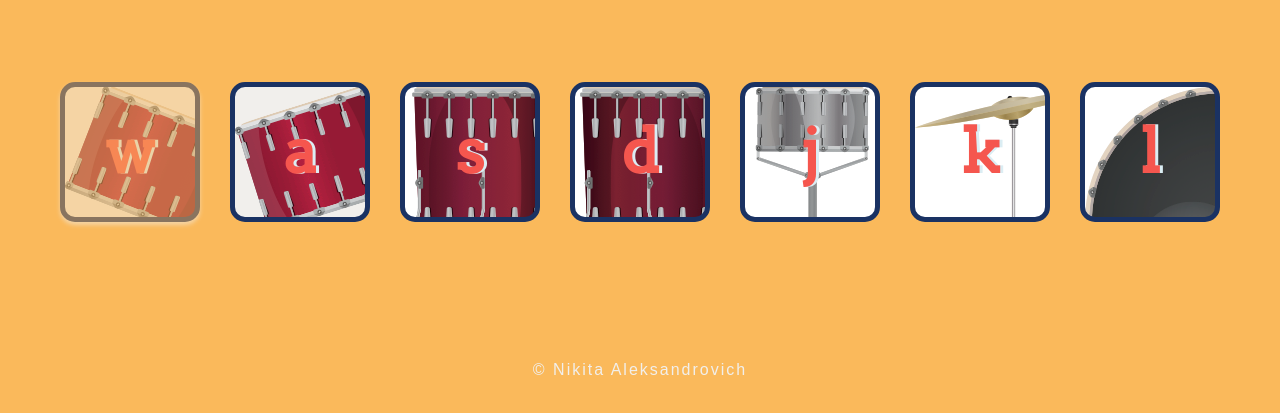
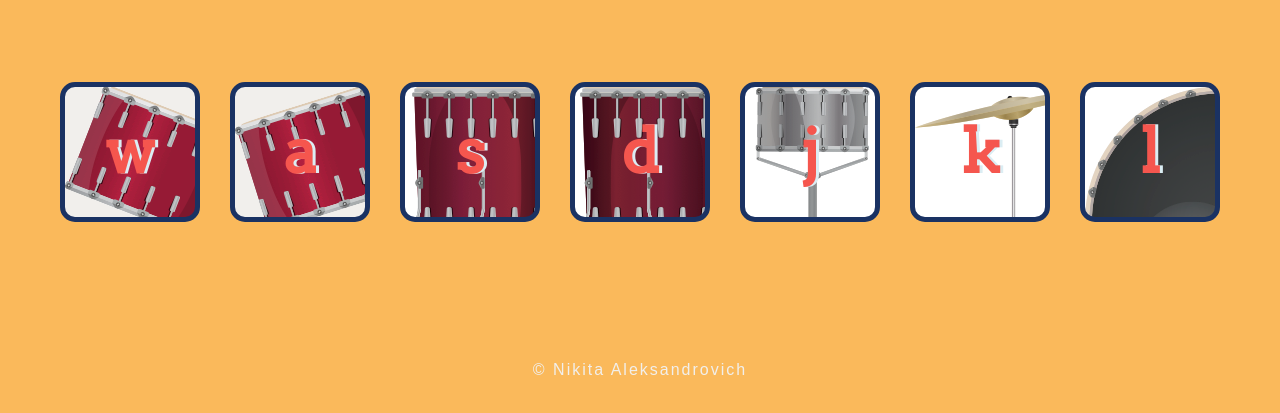
Before and after one commit to MikitaAleksandrovich/Drum-Kit, a plain HTML site: page index.html in a window 1280 px wide. Shown: the part 203-616 px from the top of the page. Drawn offline with Linux system fonts and the light colour scheme.

Commit message:
Delete pressed class from index html

```diff
--- a/index.html
+++ b/index.html
@@ -11,7 +11,7 @@
 <body>
    <h1 id="title">Drum Kit</h1>
    <div class="set">
-   <button class="w drum pressed">w</button>
+   <button class="w drum">w</button>
    <button class="a drum">a</button>
    <button class="s drum">s</button>
    <button class="d drum">d</button>
```
